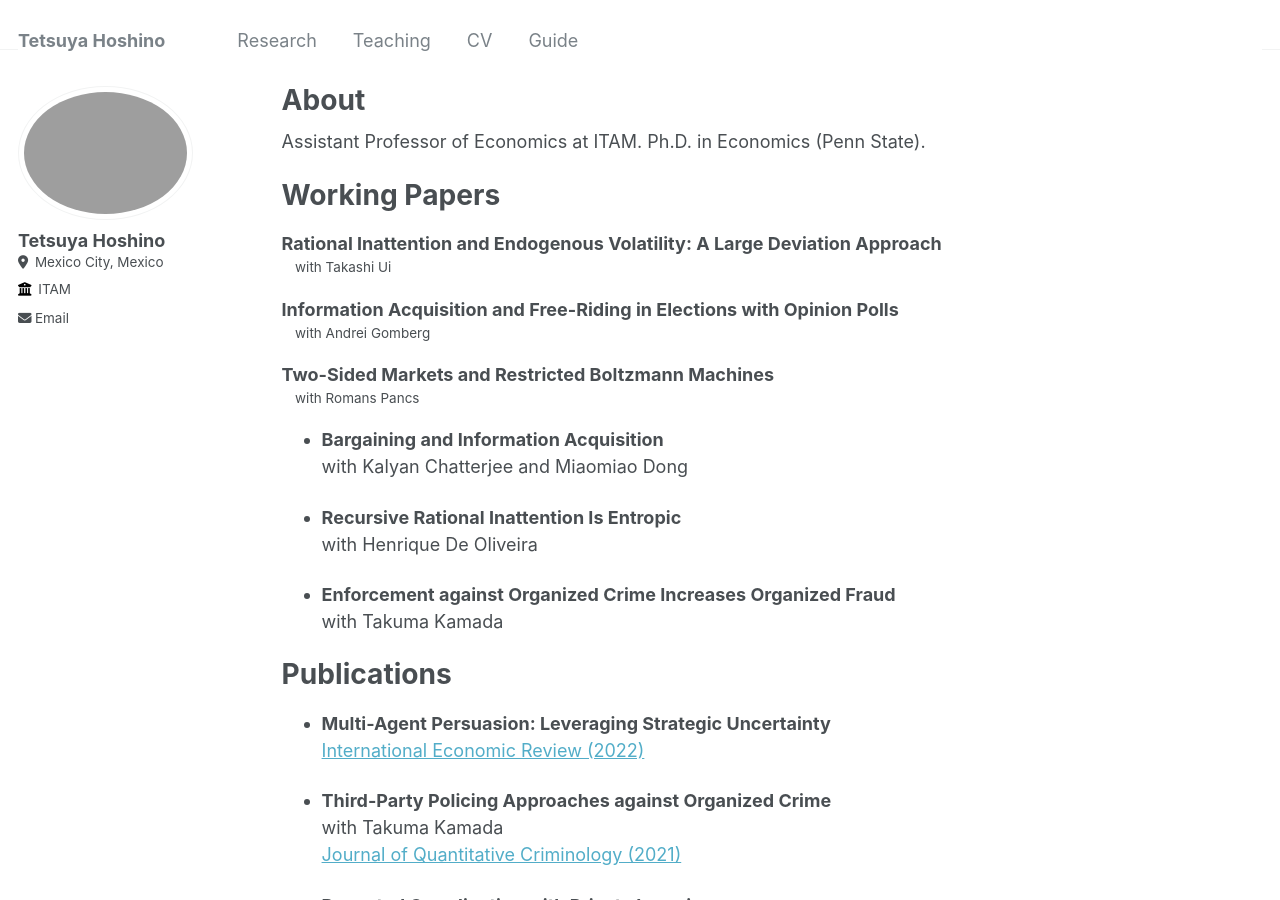
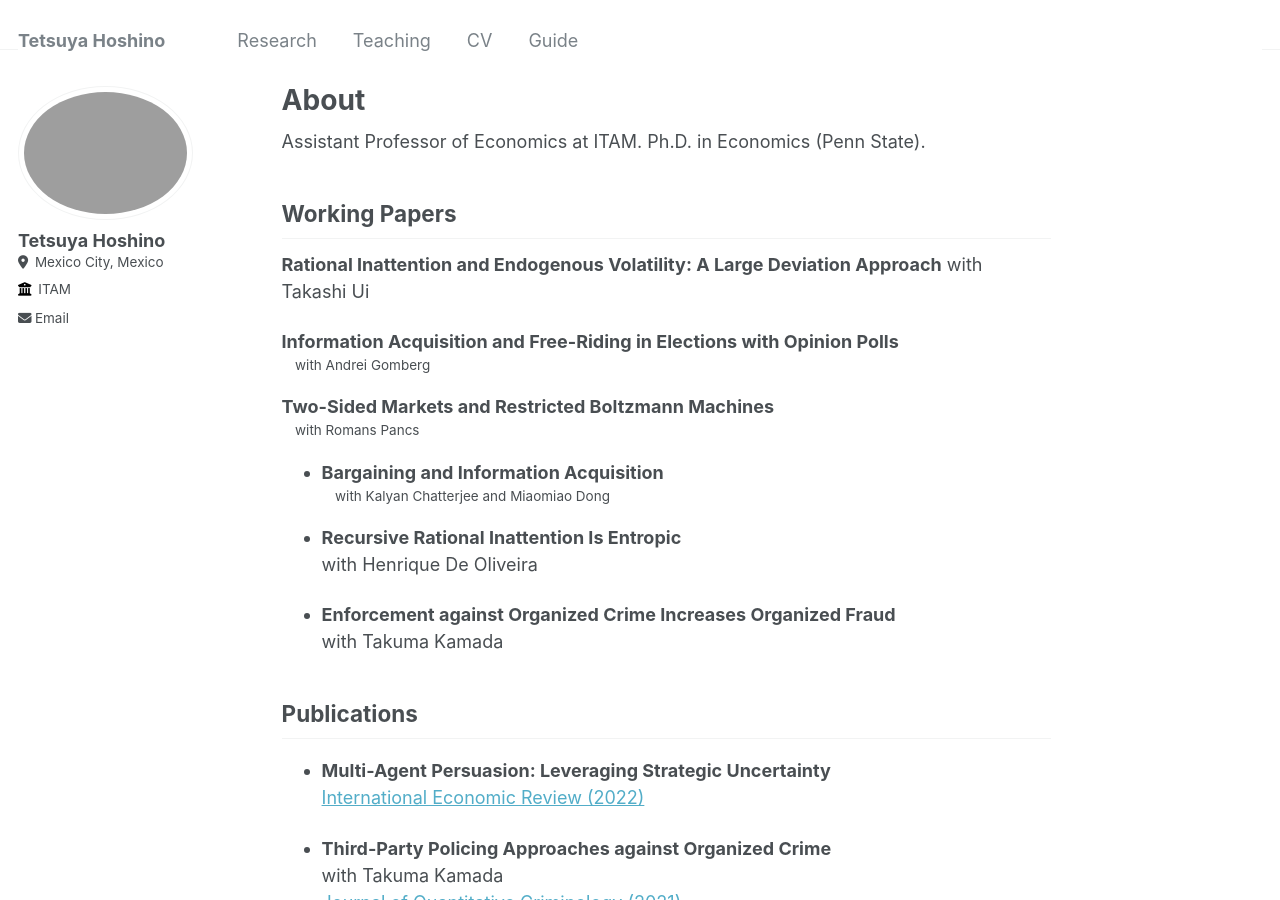
Before and after one commit to tetsuyahoshino137/tetsuyahoshino137.github.io, a Jekyll site: the page built from _pages/about.md, in a window 1280 px wide and 900 px high. Built offline with Jekyll 4.4.1, drawn with Linux system fonts in a browser that asks for light colours.

```diff
--- a/_pages/about.md
+++ b/_pages/about.md
@@ -9,19 +9,18 @@ redirect_from:
 
 Assistant Professor of Economics at ITAM. Ph.D. in Economics (Penn State).
 
-Working Papers
-======
+## Working Papers
 **Rational Inattention and Endogenous Volatility: A Large Deviation Approach**
-: with Takashi Ui
+with Takashi Ui
 
 **Information Acquisition and Free-Riding in Elections with Opinion Polls**
-:  with Andrei Gomberg
+:   with Andrei Gomberg
 
 **Two-Sided Markets and Restricted Boltzmann Machines**
 :   with Romans Pancs
 
 - **Bargaining and Information Acquisition**
-with Kalyan Chatterjee and Miaomiao Dong
+:   with Kalyan Chatterjee and Miaomiao Dong
 
 - **Recursive Rational Inattention Is Entropic**
 with Henrique De Oliveira
@@ -29,8 +28,7 @@ with Henrique De Oliveira
 - **Enforcement against Organized Crime Increases Organized Fraud**
 with Takuma Kamada
 
-Publications
-======
+## Publications
 - **Multi-Agent Persuasion: Leveraging Strategic Uncertainty**
 [International Economic Review (2022)](https://onlinelibrary.wiley.com/doi/10.1111/iere.12546)
 
```
